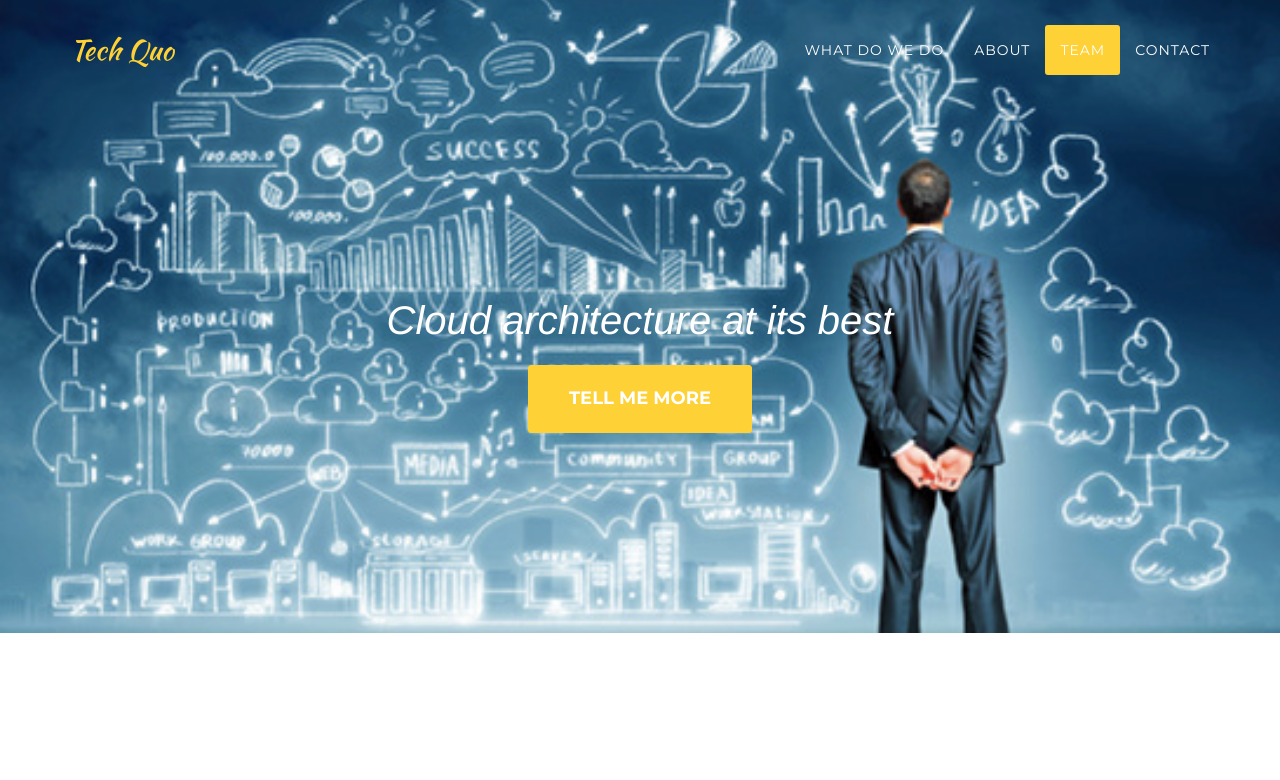
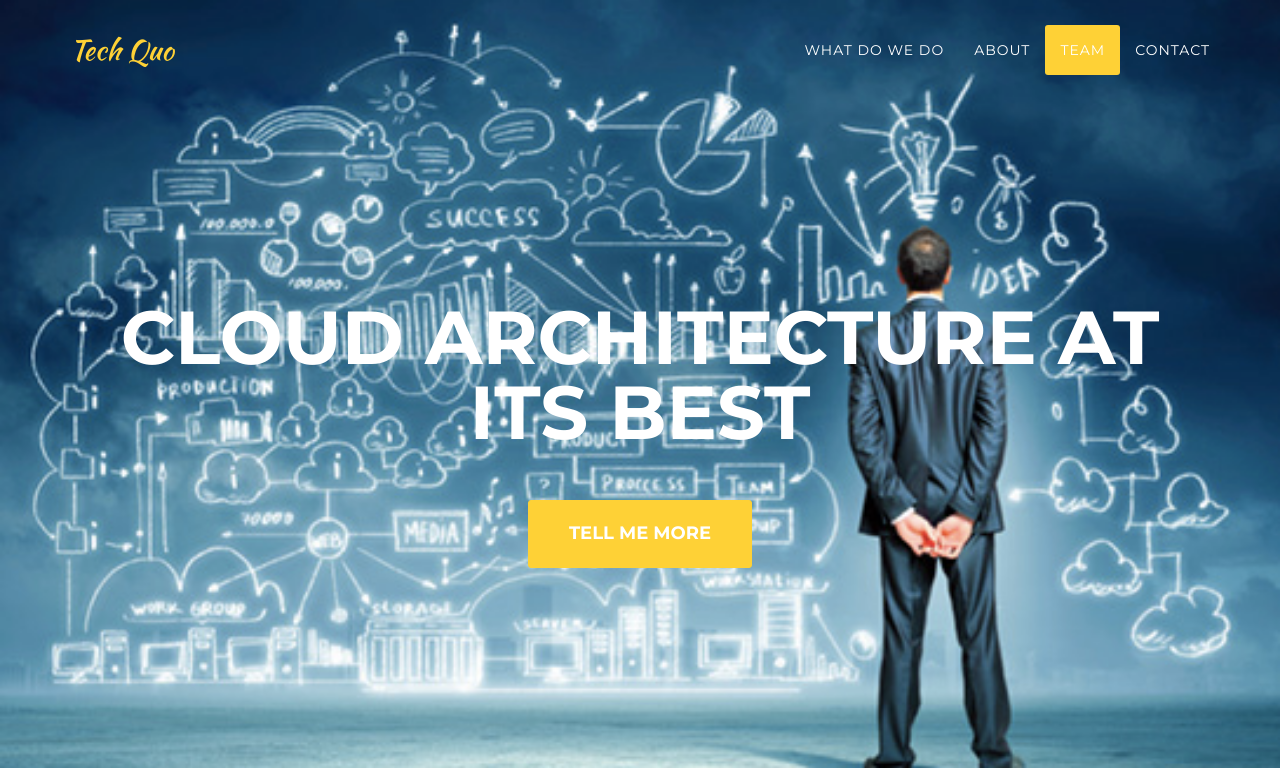
Before and after one commit to nvinta/IndiaChits, a website: page index.html in a window 1280 px wide. Shown: the top 780 px of the page. Drawn offline with nearby package versions, Linux system fonts and the light colour scheme; a web font is replaced by a local one.

Commit message:
Update index.html

```diff
--- a/index.html
+++ b/index.html
@@ -78,8 +78,8 @@
     <header>
         <div class="container">
             <div class="intro-text">
-                <div class="intro-lead-in">Cloud architecture at its best</div>
-               <!-- <div class="intro-heading">Cloud architecture at its best</div> -->
+              <!--  <div class="intro-lead-in">Cloud architecture at its best</div> -->
+                <div class="intro-heading">Cloud architecture at its best</div>
                 <a href="#services" class="page-scroll btn btn-xl">Tell Me More</a>
             </div>
         </div>
```
